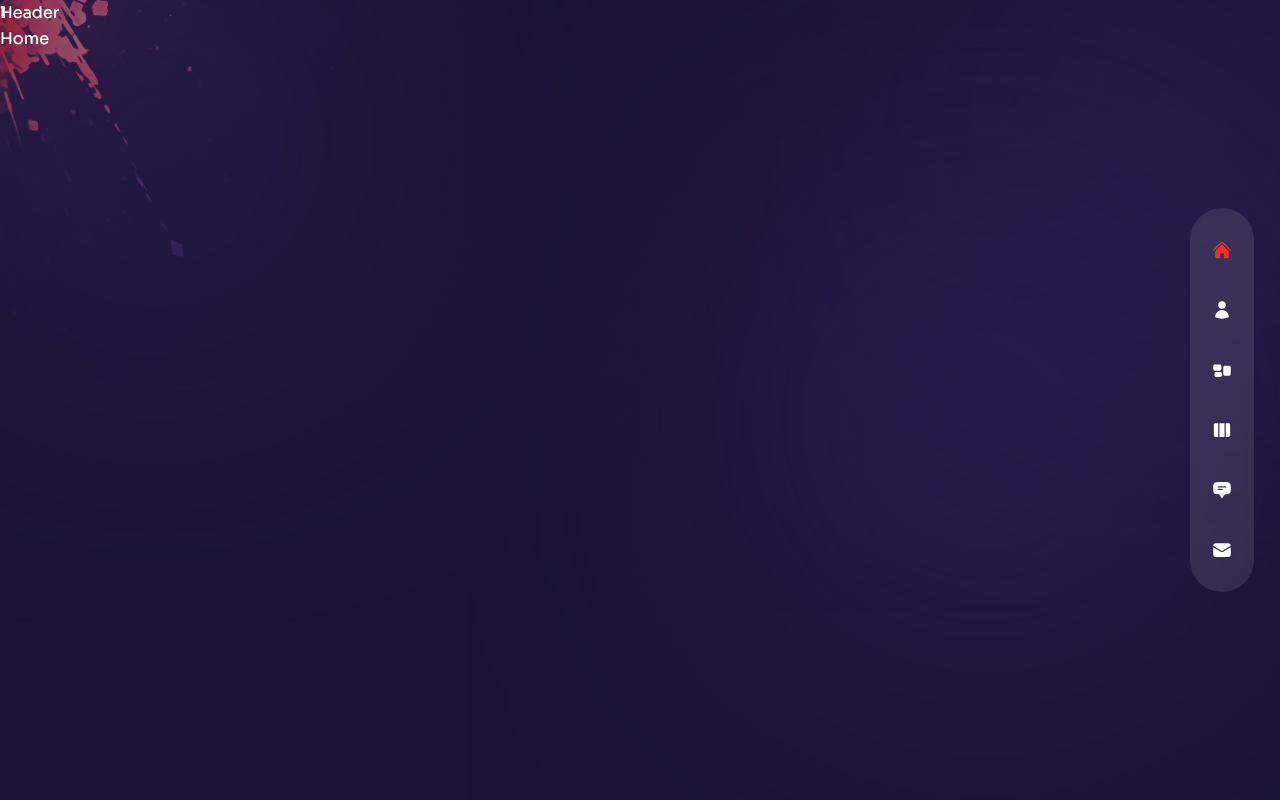
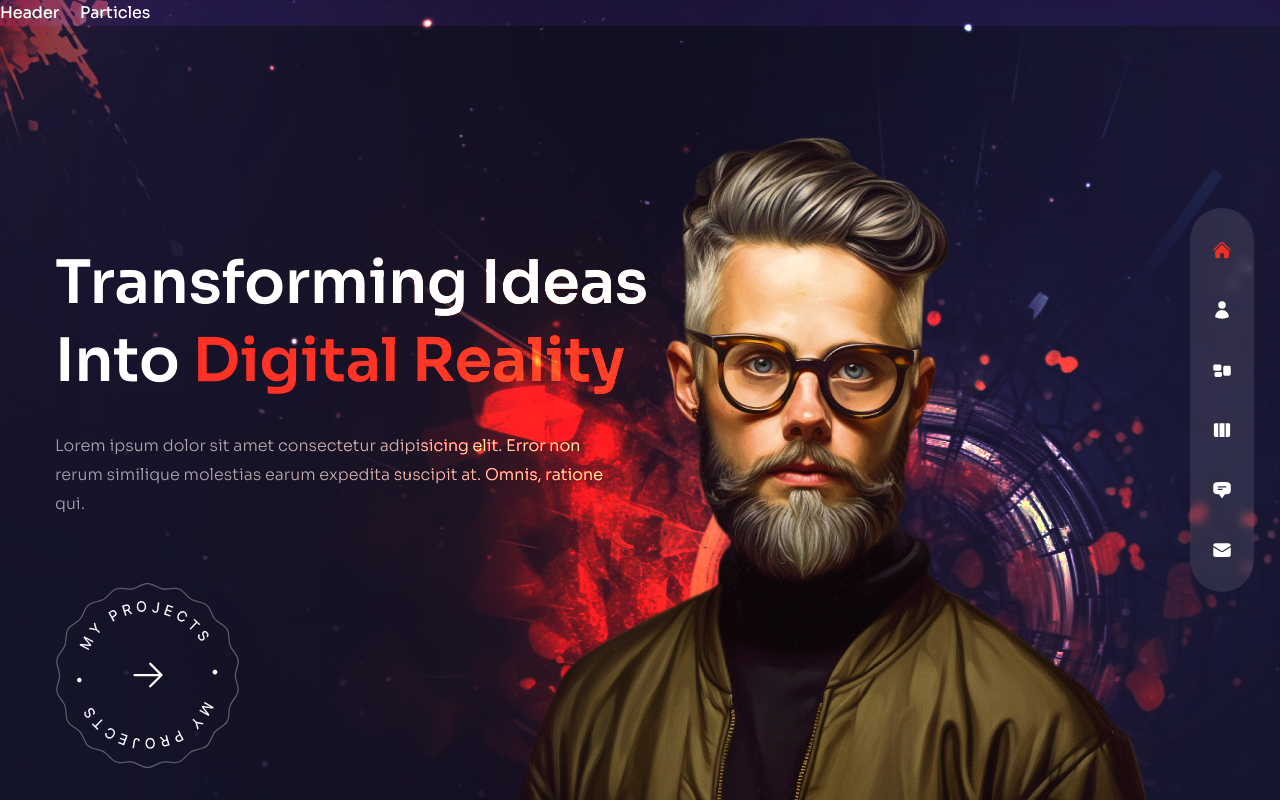
Before and after one commit to tltelf/portfolio-2, a Next.js app: page / in a window 1280 px wide. Built offline with nearby package versions, Linux system fonts and the light colour scheme.

Commit message:
add: Home

```diff
--- a/components/Avatar.js
+++ b/components/Avatar.js
@@ -1,5 +1,9 @@
+import Image from 'next/image';
+
 const Avatar = () => {
-  return <div>Avatar</div>;
+  return <div className='hidden xl:flex xl:max-w-none'>
+    <Image src={'/avatar.png'} width={737} height={678} alt='' className='translate-z-0 w-full h-full'/>
+  </div>;
 };
 
 export default Avatar;
--- a/components/Header.jsx
+++ b/components/Header.jsx
@@ -1,5 +1,5 @@
 const Header = () => {
-  return <header>Header</header>
+  return <header className='absolut z-30 w-full'>Header</header>
 };
 
 export default Header;
--- a/components/ProjectsBtn.js
+++ b/components/ProjectsBtn.js
@@ -1,5 +1,16 @@
+import Image from 'next/image';
+
+import Link from 'next/link';
+
+import { HiArrowRight } from 'react-icons/hi2';
+
 const ProjectsBtn = () => {
-  return <div>Project Btn</div>;
+  return <div className='mx-auto xl:mx-0'>
+    <Link href={'/work'} className='relative w-[185px] h-[185px] flex justify-center items-center bg-circleStar bg-cover bg-center bg-no-repeat group'>
+      <Image src='/rounded-text.png' width={141} height={148} alt='' className='animate-spin-slow w-full h-full max-w-[141px] max-h-[148px]'/>
+      <HiArrowRight className='absolute text-4xl group-hover:translate-x-2 transition-all duration-300' />
+    </Link>
+  </div>;
 };
 
 export default ProjectsBtn;
--- a/components/Transition.js
+++ b/components/Transition.js
@@ -3,15 +3,15 @@
 const transitionVariants = {
   initial: {
     x: '100%',
-    width: '100%'
+    opacity: 1,
   },
   animate: {
-    x: '0%',
-    width: '0%'
+    x: '100%',
+    opacity: 0,
   },
   exit: {
-    x: ['0%', '100%'],
-    width: ['0%', '100%'],
+    x: '100%',
+    opacity: 1,
   }
 }
 
@@ -21,7 +21,6 @@
       <motion.div className='fixed top-0 bottom-0 right-full w-screen h-screen z-30 bg-[#2e2257]'
         variants={transitionVariants} initial='initial' animate='animate' exit='exit' transition={{delay: 0.2, duration: 0.6, ease: 'easeInOut'}}
       >
-        1
       </motion.div>
     </>
   );
--- a/pages/index.js
+++ /dev/null
@@ -1,8 +0,0 @@
-const Home = () => {
-  return (
-  <div>
-    Home
-  </div>)
-}
-
-export default Home;
--- /dev/null
+++ b/pages/index.jsx
@@ -0,0 +1,36 @@
+import Image from 'next/image';
+
+import ParticlesContainer from '../components/ParticlesContainer';
+import ProjectsBtn from '../components/ProjectsBtn';
+import Avatar from '../components/Avatar';
+
+import { motion } from 'framer-motion'
+
+import { fadeIn } from '../variants';
+
+const Home = () => {
+  return (
+  <div className='bg-primary/60 h-full'>
+    <div className='w-full h-full bg-gradient-to-r from-primary/10 via-black/30'>
+      <div className='text-center flex flex-col justify-center xl:pt-40 xl:text-left h-full container mx-auto'>
+        <motion.h1 variants={fadeIn('down', 0.2)} initial='hidden' animate='show' exit='hidden' className='h1'>Transforming Ideas <br /> Into <span className='text-accent'>Digital Reality</span></motion.h1>
+        <motion.p variants={fadeIn('down', 0.3)} initial='hidden' animate='show' exit='hidden' className='max-w-sm xl:max-w-xl mx-auto xl:mx-0 mb-10 xl:mb-16'>Lorem ipsum dolor sit amet consectetur adipisicing elit. Error non rerum similique molestias earum expedita suscipit at. Omnis, ratione qui.</motion.p>
+        <div className='flex justify-center xl:hidden relative'>
+          <ProjectsBtn />
+        </div>
+        <motion.div variants={fadeIn('down', 0.4)} initial='hidden' animate='show' exit='hidden' className='hidden xl:flex'>
+          <ProjectsBtn />
+        </motion.div>
+      </div>
+    </div>
+    <div className='w-[1200px] h-full absolute right-0 bottom-0'>
+      <div className='bg-none xl:bg-explosion xl:bg-cover xl:bg-right xl:bg-no-repeat w-full h-full absolute mix-blend-color-dodge translate-z-0'></div>
+      <div>Particles</div>
+      <motion.div variants={fadeIn('up', 0.5)} initial='hidden' animate='show' exit='hidden' transition={{duration: 1, ease: 'easeInOut'}} className='w-full h-full max-w-[737px] max-h-[678px] absolute -bottom-32 lg:bottom-0 lg:right-[8%]'>
+        <Avatar />
+      </motion.div>
+    </div>
+  </div>)
+}
+
+export default Home;
```
